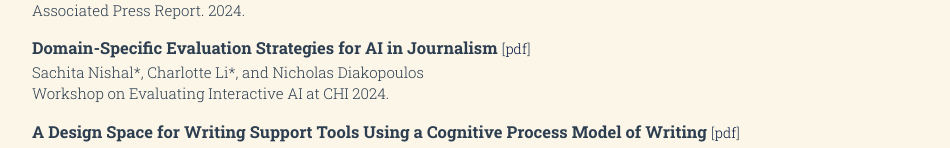
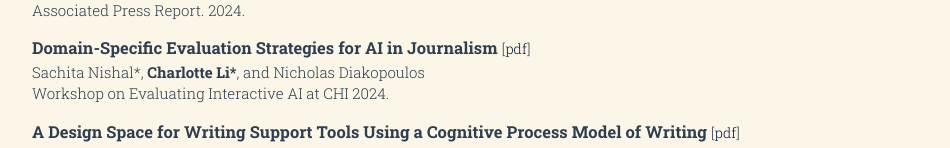
Before and after one commit to shallotly/shallotly.github.io, a Vue app: page / in a window 1280 px wide. Shown: the part 613-761 px from the top of the page, without its empty margins (166-1116 px from the left). Built offline with nearby package versions, Linux system fonts and the light colour scheme.

Commit message:
Update research.vue
changed bolding of my name

```diff
--- a/src/components/research.vue
+++ b/src/components/research.vue
@@ -22,7 +22,7 @@ const props = defineProps({
     </h3>
     <p>
       <template v-for="(author,i) in title.authors" :key="i">
-        <span v-if="author == 'Charlotte Li'" ><b>{{ author }}</b>, </span>
+        <span v-if="author.includes('Charlotte Li')" ><b>{{ author }}</b>, </span>
         <span v-else-if="i == title.authors.length-1" >and {{ author }}</span>
         <span v-else >{{ author }}, </span>
       </template>
```
